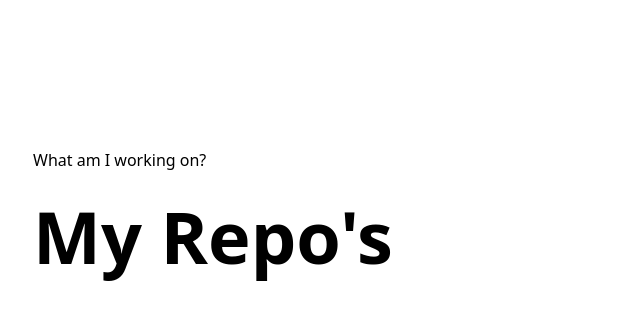
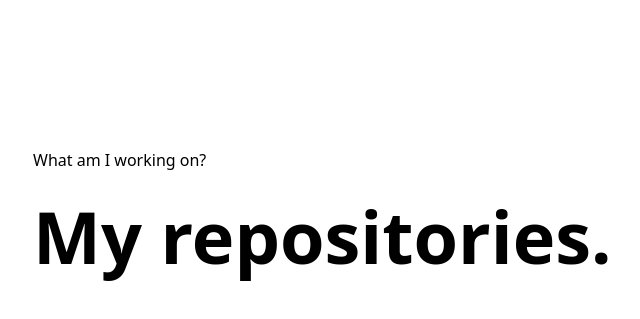
Before and after one commit to elibessen/elibessen.github.io, a website: page docs/index.html in a window 1280 px wide. Shown: the part 1254-1573 px from the top of the page, without its empty margins (15-655 px from the left). Drawn offline with nearby package versions, Linux system fonts and the light colour scheme; no server answers.

Commit message:
I didn't know how english worked

```diff
--- a/docs/index.html
+++ b/docs/index.html
@@ -60,7 +60,7 @@
         </div> -->
         <div id="projectcontainer">
           <p>What am I working on?</p>
-          <h1>My Repo's</h1>
+          <h1>My repositories.</h1>
           <div class="grid">
 
           </div>
```
